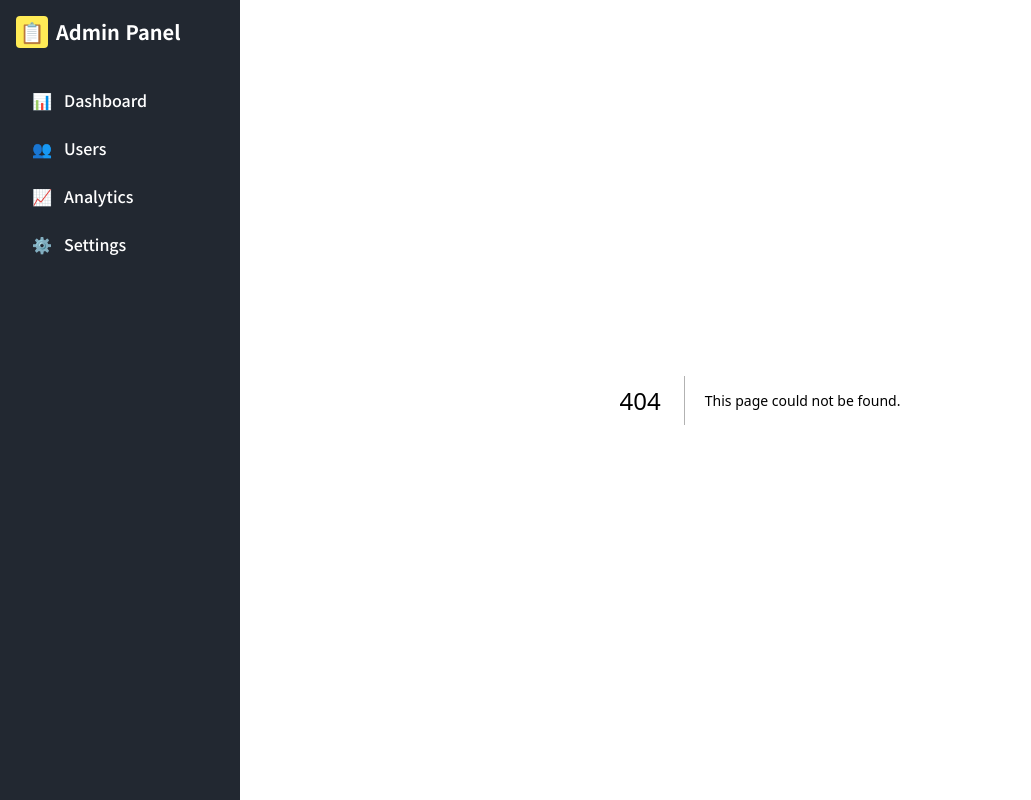
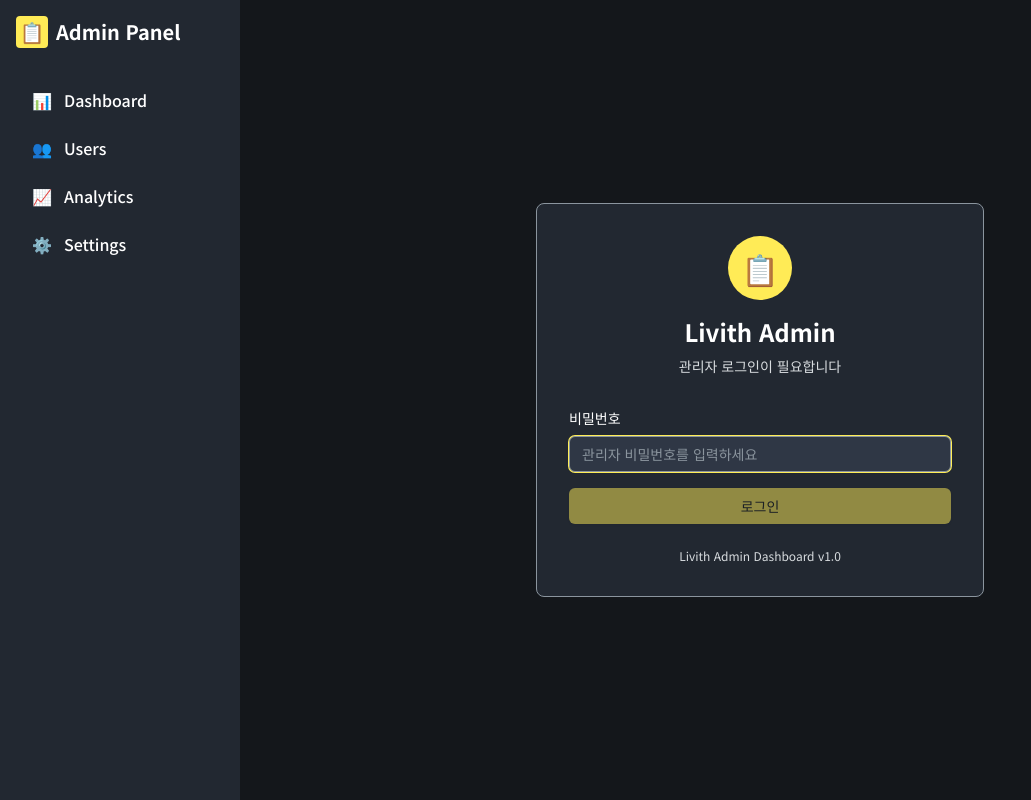
Before and after one commit to mediunn/Livith-Admin, a Next.js app: page /login in a window 1280 px wide. Before the commit this address had no page. Shown: the whole page, without its empty margins (0-1031 px from the left). Built offline with nearby package versions, Linux system fonts and the light colour scheme.

Commit message:
[Feat] - 관리자 비밀번호 인증 시스템 구현
- 로그인 페이지 UI
- 비밀번호 기반 인증 API
- HttpOnly 쿠키 세션 관리 (7일)
- 미들웨어를 통한 페이지 접근 제어
- 로그아웃 기능

```diff
--- /dev/null
+++ b/app/api/auth/login/route.ts
@@ -0,0 +1,45 @@
+import { NextRequest, NextResponse } from 'next/server';
+import { cookies } from 'next/headers';
+
+export async function POST(request: NextRequest) {
+  try {
+    const { password } = await request.json();
+
+    // 환경 변수에서 관리자 비밀번호 가져오기
+    const adminPassword = process.env.ADMIN_PASSWORD;
+
+    if (!adminPassword) {
+      return NextResponse.json(
+        { error: '서버 설정 오류: ADMIN_PASSWORD가 설정되지 않았습니다.' },
+        { status: 500 }
+      );
+    }
+
+    // 비밀번호 확인
+    if (password === adminPassword) {
+      // 로그인 성공 - 쿠키 설정
+      const cookieStore = await cookies();
+      cookieStore.set('admin-auth', 'authenticated', {
+        httpOnly: true,
+        secure: process.env.NODE_ENV === 'production',
+        sameSite: 'lax',
+        maxAge: 60 * 60 * 24 * 7, // 7일
+        path: '/',
+      });
+
+      return NextResponse.json({ success: true });
+    } else {
+      // 비밀번호 불일치
+      return NextResponse.json(
+        { error: '비밀번호가 올바르지 않습니다.' },
+        { status: 401 }
+      );
+    }
+  } catch (error) {
+    console.error('Login error:', error);
+    return NextResponse.json(
+      { error: '로그인 처리 중 오류가 발생했습니다.' },
+      { status: 500 }
+    );
+  }
+}
--- /dev/null
+++ b/app/api/auth/logout/route.ts
@@ -0,0 +1,17 @@
+import { NextResponse } from 'next/server';
+import { cookies } from 'next/headers';
+
+export async function POST() {
+  try {
+    const cookieStore = await cookies();
+    cookieStore.delete('admin-auth');
+
+    return NextResponse.json({ success: true });
+  } catch (error) {
+    console.error('Logout error:', error);
+    return NextResponse.json(
+      { error: '로그아웃 처리 중 오류가 발생했습니다.' },
+      { status: 500 }
+    );
+  }
+}
--- /dev/null
+++ b/app/login/page.tsx
@@ -0,0 +1,107 @@
+'use client';
+
+import { useState } from 'react';
+import { useRouter } from 'next/navigation';
+import { Button } from '@/components/ui/button';
+import { Input } from '@/components/ui/input';
+
+export default function LoginPage() {
+  const [password, setPassword] = useState('');
+  const [isLoading, setIsLoading] = useState(false);
+  const [error, setError] = useState('');
+  const router = useRouter();
+
+  const handleSubmit = async (e: React.FormEvent) => {
+    e.preventDefault();
+    setIsLoading(true);
+    setError('');
+
+    try {
+      const response = await fetch('/api/auth/login', {
+        method: 'POST',
+        headers: {
+          'Content-Type': 'application/json',
+        },
+        body: JSON.stringify({ password }),
+      });
+
+      const data = await response.json();
+
+      if (response.ok) {
+        // 로그인 성공
+        router.push('/');
+        router.refresh();
+      } else {
+        setError(data.error || '비밀번호가 올바르지 않습니다.');
+      }
+    } catch (error) {
+      setError('로그인 중 오류가 발생했습니다.');
+    } finally {
+      setIsLoading(false);
+    }
+  };
+
+  return (
+    <div className="min-h-screen bg-livith-black-100 flex items-center justify-center p-4">
+      <div className="w-full max-w-md">
+        <div className="bg-livith-black-90 rounded-lg border border-livith-black-50 p-8">
+          {/* Logo/Title */}
+          <div className="mb-8 text-center">
+            <div className="inline-flex items-center justify-center w-16 h-16 bg-livith-yellow-60 rounded-full mb-4">
+              <span className="text-3xl">📋</span>
+            </div>
+            <h1 className="text-2xl font-bold text-livith-white mb-2">
+              Livith Admin
+            </h1>
+            <p className="text-livith-black-30 text-sm">
+              관리자 로그인이 필요합니다
+            </p>
+          </div>
+
+          {/* Login Form */}
+          <form onSubmit={handleSubmit} className="space-y-4">
+            <div>
+              <label
+                htmlFor="password"
+                className="block text-sm font-medium text-livith-white mb-2"
+              >
+                비밀번호
+              </label>
+              <Input
+                id="password"
+                type="password"
+                value={password}
+                onChange={(e) => setPassword(e.target.value)}
+                placeholder="관리자 비밀번호를 입력하세요"
+                className="bg-livith-black-80 border-livith-black-50 text-livith-white placeholder:text-livith-black-50"
+                disabled={isLoading}
+                autoFocus
+              />
+            </div>
+
+            {error && (
+              <div className="bg-livith-caution/10 border border-livith-caution rounded-lg p-3">
+                <p className="text-livith-caution text-sm">{error}</p>
+              </div>
+            )}
+
+            <Button
+              type="submit"
+              disabled={isLoading || !password}
+              className="w-full bg-livith-yellow-60 text-livith-black-100 hover:bg-livith-yellow-30 disabled:opacity-50"
+            >
+              {isLoading ? '로그인 중...' : '로그인'}
+            </Button>
+          </form>
+
+          {/* Footer */}
+          <div className="mt-6 text-center">
+            <p className="text-livith-black-30 text-xs">
+              Livith Admin Dashboard v1.0
+            </p>
+          </div>
+        </div>
+      </div>
+    </div>
+  );
+}
```
Also changed, not shown: middleware.ts (added, +42 -0 lines).
